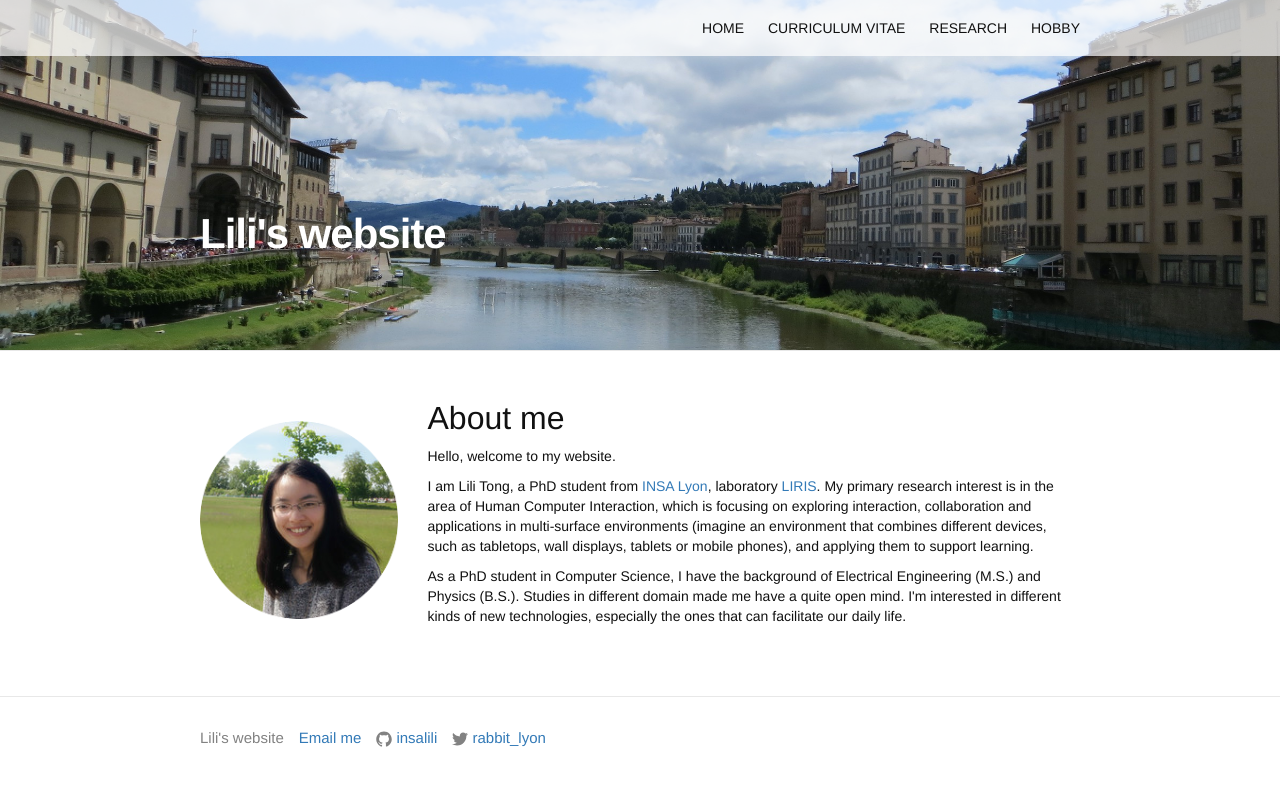
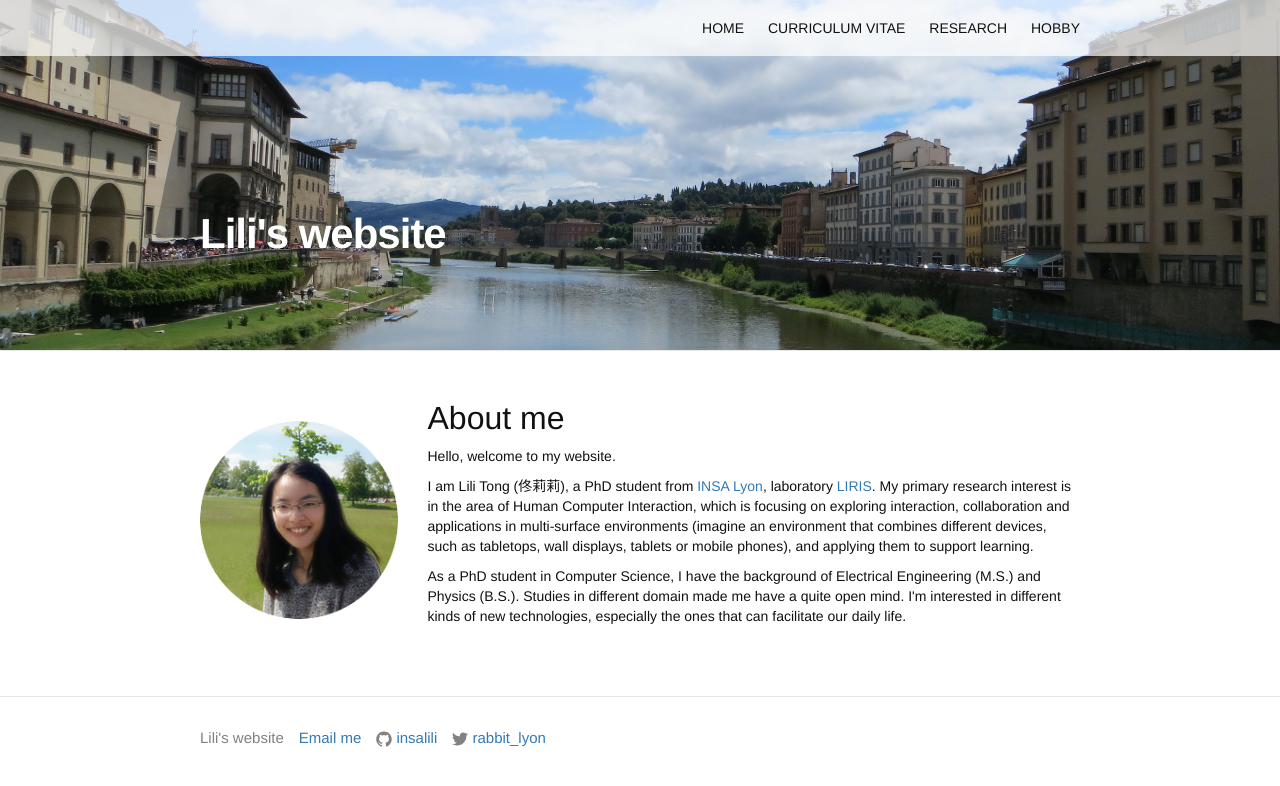
Before and after one commit to InsaLili/insalili.github.io, a Jekyll site: the page built from index.html, in a window 1280 px wide. Shown: the top 786 px of the page. Built offline with Jekyll 4.4.1, drawn with Linux system fonts in a browser that asks for light colours.

Commit message:
add contents

```diff
--- a/_config.yml
+++ b/_config.yml
@@ -2,9 +2,7 @@
 title: Lili's website
 email: lili.tong@insa-lyon.fr
 description: > # this means to ignore newlines until "baseurl:"
-  Write an awesome description for your new site here. You can edit this
-  line in _config.yml. It will appear in your document head meta (for
-  Google search results) and in your feed.xml site description.
+  Hi, I'm Lili Tong (佟莉莉), a PhD student from INSA Lyon, laboratory LIRIS. My primary research interest is in the area of Human Computer Interaction, which is focusing on exploring interaction, collaboration and applications in multi-surface environments
 baseurl: "" # the subpath of your site, e.g. /blog/
 url: "http://tonglili.net" # the base hostname & protocol for your site
 twitter_username: rabbit_lyon
--- a/index.html
+++ b/index.html
@@ -13,7 +13,7 @@
 	<div class="col-md-9">
 	  <h2>About me</h2>
 	  <p>Hello, welcome to my website.</p>
-	  <p>I am Lili Tong, a PhD student from <a target="_blank" href="http://www.insa-lyon.fr/en">INSA Lyon</a>, laboratory <a target="_blank" href="https://liris.cnrs.fr/">LIRIS</a>.
+	  <p>I am Lili Tong (佟莉莉), a PhD student from <a target="_blank" href="http://www.insa-lyon.fr/en">INSA Lyon</a>, laboratory <a target="_blank" href="https://liris.cnrs.fr/">LIRIS</a>.
 	  	My primary research interest is in the area of Human Computer Interaction, which is focusing on exploring interaction, collaboration and applications in multi-surface environments (imagine an environment that combines different devices, such as tabletops, wall displays, tablets or mobile phones), and applying them to support learning.
 	  </p>
 	  <p> As a PhD student in Computer Science, I have the background of Electrical Engineering (M.S.) and Physics (B.S.). Studies in different domain made me have a quite open mind. I'm interested in different kinds of new technologies, especially the ones that can facilitate our daily life.</p>
```
Also changed, not shown: img/head1.png (deleted).
